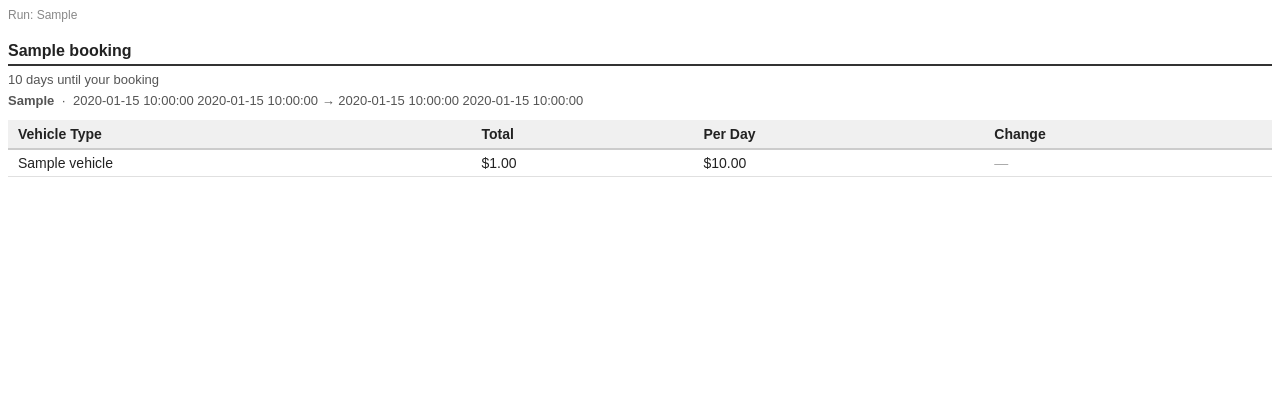
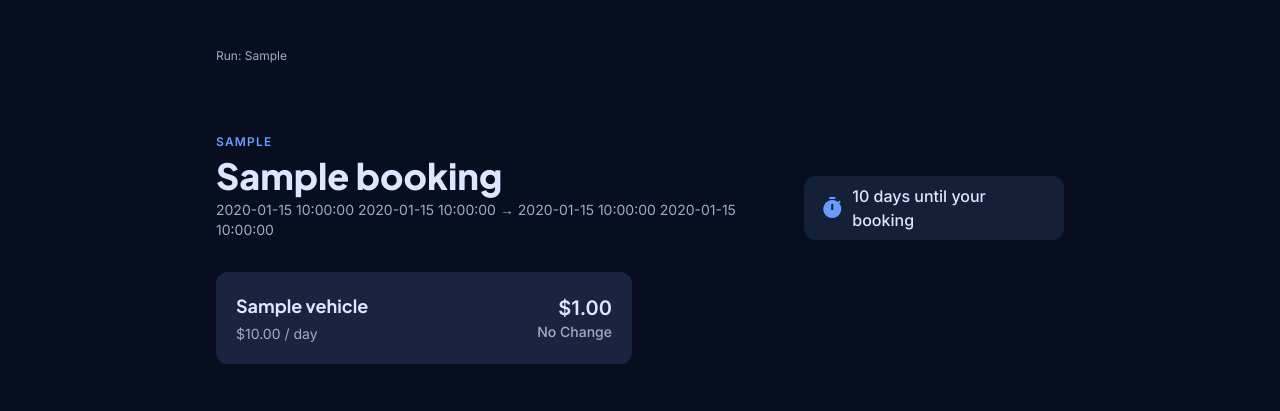
Before and after one commit to jsonify/car-tracker, a Python web app: template src/car_tracker/templates/email_success.html in a window 1280 px wide. Shown: the top 411 px of the page. Run offline with Jinja, Linux system fonts and the light colour scheme; the template is opened without the code that fills it: most values are stand-ins (such as "Sample title", 1, 10 or a date in 2020); some libraries are stand-ins or nearby versions.

Commit message:
feat(email): replace table layout with card-based booking UI
Redesign email_success.html to use a modern dark-themed card layout with Tailwind CSS, replacing the plain HTML table with individual vehicle cards, a hero summary card showing holding vs. best price, and Material Symbols icons.

Co-Authored-By: Claude Sonnet 4.6 <noreply@anthropic.com>

```diff
--- a/src/car_tracker/templates/email_success.html
+++ b/src/car_tracker/templates/email_success.html
@@ -1,98 +1,202 @@
 <!DOCTYPE html>
-<html lang="en">
+<html class="dark" lang="en">
 <head>
 <meta charset="UTF-8">
+<meta content="width=device-width, initial-scale=1.0" name="viewport"/>
+<title>Nocturnal Navigator | Price Intelligence</title>
+<script src="https://cdn.tailwindcss.com?plugins=forms,container-queries"></script>
+<link href="https://fonts.googleapis.com/css2?family=Plus+Jakarta+Sans:wght@400;500;600;700;800&family=Inter:wght@400;500;600&display=swap" rel="stylesheet"/>
+<link href="https://fonts.googleapis.com/css2?family=Material+Symbols+Outlined:wght,FILL@100..700,0..1&display=swap" rel="stylesheet"/>
+<script id="tailwind-config">
+  tailwind.config = {
+    darkMode: "class",
+    theme: {
+      extend: {
+        colors: {
+          "on-surface-variant": "#a3aac4",
+          "surface-container-high": "#141f38",
+          "surface-container-lowest": "#000000",
+          "on-primary-fixed": "#00452d",
+          "tertiary-fixed-dim": "#ff7986",
+          "surface-container": "#0f1930",
+          "primary": "#69f6b8",
+          "secondary-container": "#005ac2",
+          "on-surface": "#dee5ff",
+          "surface-container-low": "#091328",
+          "surface-bright": "#1f2b49",
+          "background": "#060e20",
+          "on-secondary": "#001e4a",
+          "on-primary-container": "#002919",
+          "primary-fixed": "#69f6b8",
+          "secondary": "#699cff",
+          "surface-tint": "#69f6b8",
+          "on-background": "#dee5ff",
+          "surface-variant": "#192540",
+          "on-primary-fixed-variant": "#006544",
+          "tertiary-container": "#fc4563",
+          "tertiary-dim": "#ff6f7e",
+          "on-error": "#490006",
+          "on-error-container": "#ffa8a3",
+          "inverse-surface": "#faf8ff",
+          "on-tertiary": "#490010",
+          "secondary-fixed": "#bfd1ff",
+          "secondary-fixed-dim": "#a9c4ff",
+          "inverse-primary": "#006d4a",
+          "surface": "#060e20",
+          "on-tertiary-container": "#100001",
+          "on-tertiary-fixed": "#39000b",
+          "surface-dim": "#060e20",
+          "surface-container-highest": "#192540",
+          "secondary-dim": "#699cff",
+          "tertiary-fixed": "#ff9099",
+          "primary-dim": "#58e7ab",
+          "inverse-on-surface": "#4d556b",
+          "tertiary": "#ff6f7e",
+          "outline": "#6d758c",
+          "outline-variant": "#40485d",
+          "primary-fixed-dim": "#58e7ab",
+          "error-dim": "#d7383b",
+          "on-secondary-fixed": "#003271",
+          "primary-container": "#06b77f",
+          "error": "#ff716c",
+          "error-container": "#9f0519",
+          "on-primary": "#005a3c",
+          "on-tertiary-fixed-variant": "#780021",
+          "on-secondary-fixed-variant": "#004da8",
+          "on-secondary-container": "#f7f7ff"
+        },
+        fontFamily: {
+          "headline": ["Plus Jakarta Sans"],
+          "body": ["Inter"],
+          "label": ["Inter"]
+        },
+        borderRadius: { "DEFAULT": "0.25rem", "lg": "0.5rem", "xl": "0.75rem", "full": "9999px" },
+      },
+    },
+  }
+</script>
 <style>
-  body { font-family: Arial, sans-serif; font-size: 14px; color: #222; }
-  table { border-collapse: collapse; width: 100%; margin-bottom: 24px; }
-  th { background: #f0f0f0; text-align: left; padding: 6px 10px; border-bottom: 2px solid #ccc; }
-  td { padding: 5px 10px; border-bottom: 1px solid #e0e0e0; }
-  .up   { color: #c0392b; }
-  .down { color: #27ae60; }
-  .new  { color: #7f8c8d; font-style: italic; }
-  .dash { color: #aaa; }
-  .booking-section { margin-bottom: 32px; }
-  .booking-header { font-size: 16px; font-weight: bold; margin-bottom: 6px; border-bottom: 2px solid #333; padding-bottom: 4px; }
-  .countdown { font-size: 13px; color: #555; margin-top: 4px; margin-bottom: 6px; }
-  .params { margin-bottom: 12px; font-size: 13px; color: #555; }
-  .holding { margin-bottom: 14px; font-size: 14px; padding: 8px 12px; border-radius: 4px; }
-  .holding-savings { background: #eafaf1; border-left: 4px solid #27ae60; }
-  .holding-ahead   { background: #fef9e7; border-left: 4px solid #f39c12; }
-  .savings-amt { color: #27ae60; font-weight: bold; }
-  .ahead-amt   { color: #e67e22; font-weight: bold; }
-  .run-ts { font-size: 12px; color: #888; margin-bottom: 20px; }
-  .holding-row-savings { background: #eafaf1; }
-  .holding-row-ahead   { background: #fef9e7; }
+  .glass-card {
+    background: rgba(25, 37, 64, 0.4);
+    backdrop-filter: blur(20px);
+    -webkit-backdrop-filter: blur(20px);
+  }
+  .material-symbols-outlined {
+    font-variation-settings: 'FILL' 0, 'wght' 400, 'GRAD' 0, 'opsz' 24;
+    vertical-align: middle;
+  }
 </style>
 </head>
-<body>
-<div class="run-ts">Run: {{ run_ts }}</div>
-{% for section in sections %}
-<div class="booking-section">
-  <div class="booking-header">{{ section.booking.name }}</div>
-  {% if section.countdown_days > 0 %}<div class="countdown">{{ section.countdown_days }} days until your booking</div>{% elif section.countdown_days == 0 %}<div class="countdown">Today is your booking day!</div>{% endif %}
-  <div class="params">
-    <strong>{{ section.booking.pickup_location }}</strong> &nbsp;·&nbsp;
-    {{ section.booking.pickup_date }} {{ section.booking.pickup_time }} → {{ section.booking.dropoff_date }} {{ section.booking.dropoff_time }}
-  </div>
-  {% if section.holding_summary %}
-    {% if section.holding_summary.is_savings %}
-    <div class="holding holding-savings">
-      Your holding price: ${{ "%.2f"|format(section.holding_summary.holding_price) }} &nbsp;·&nbsp;
-      Best current price: ${{ "%.2f"|format(section.holding_summary.best_price) }} &nbsp;·&nbsp;
-      <span class="savings-amt">Savings: ${{ "%.2f"|format(section.holding_summary.savings) }}</span>
+<body class="bg-background text-on-background font-body antialiased">
+
+<main class="max-w-4xl mx-auto px-6 py-12 space-y-16">
+
+  <div class="run-ts text-xs text-on-surface-variant font-label mb-2">Run: {{ run_ts }}</div>
+
+  {% for section in sections %}
+  <section class="space-y-8">
+
+    <!-- Section Header -->
+    <div class="flex flex-col md:flex-row md:items-end justify-between gap-4">
+      <div>
+        <span class="text-secondary font-label uppercase tracking-widest text-xs font-semibold">{{ section.booking.pickup_location }}</span>
+        <h2 class="text-4xl font-headline font-extrabold text-on-background mt-1">{{ section.booking.name }}</h2>
+        <p class="text-on-surface-variant text-sm mt-1">
+          {{ section.booking.pickup_date }} {{ section.booking.pickup_time }} &rarr; {{ section.booking.dropoff_date }} {{ section.booking.dropoff_time }}
+        </p>
+      </div>
+      {% if section.countdown_days > 0 %}
+      <div class="bg-surface-container-high px-4 py-2 rounded-xl flex items-center gap-2">
+        <span class="material-symbols-outlined text-secondary" style="font-variation-settings: 'FILL' 1;">timer</span>
+        <span class="font-medium text-on-surface">{{ section.countdown_days }} days until your booking</span>
+      </div>
+      {% elif section.countdown_days == 0 %}
+      <div class="bg-surface-container-high px-4 py-2 rounded-xl flex items-center gap-2">
+        <span class="material-symbols-outlined text-primary" style="font-variation-settings: 'FILL' 1;">event_available</span>
+        <span class="font-medium text-on-surface">Today is your booking day!</span>
+      </div>
+      {% endif %}
     </div>
-    {% else %}
-    <div class="holding holding-ahead">
-      Your holding price: ${{ "%.2f"|format(section.holding_summary.holding_price) }} &nbsp;·&nbsp;
-      Best current price: ${{ "%.2f"|format(section.holding_summary.best_price) }} &nbsp;·&nbsp;
-      <span class="ahead-amt">You're ahead by ${{ "%.2f"|format(section.holding_summary.savings) }} — keep your booking</span>
+
+    {% if section.holding_summary %}
+    <!-- Hero Summary Card -->
+    <div class="glass-card p-8 rounded-[2rem] border border-outline-variant/15 relative overflow-hidden">
+      <div class="absolute top-0 right-0 w-64 h-64 bg-primary/10 blur-[100px] -mr-32 -mt-32"></div>
+      <div class="relative z-10 grid md:grid-cols-2 gap-8 items-center">
+        <div class="space-y-6">
+          <div class="space-y-1">
+            <p class="text-on-surface-variant font-label text-sm uppercase tracking-wider">Your holding price</p>
+            <p class="text-5xl font-headline font-extrabold text-on-background">${{ "%.2f"|format(section.holding_summary.holding_price) }}</p>
+          </div>
+          <div class="space-y-1">
+            <p class="text-on-surface-variant font-label text-sm uppercase tracking-wider">Best current price</p>
+            <p class="text-3xl font-headline font-bold text-on-surface-variant opacity-60">${{ "%.2f"|format(section.holding_summary.best_price) }}</p>
+          </div>
+        </div>
+        {% if section.holding_summary.is_savings %}
+        <div class="bg-primary/10 border border-primary/20 p-6 rounded-2xl space-y-3">
+          <div class="flex items-center gap-3 text-primary">
+            <span class="material-symbols-outlined text-3xl" style="font-variation-settings: 'FILL' 1;">verified</span>
+            <span class="text-xl font-bold font-headline">Holding Saves You Money</span>
+          </div>
+          <p class="text-lg leading-relaxed text-on-surface">You're saving <span class="text-primary font-bold">${{ "%.2f"|format(section.holding_summary.savings) }}</span> — your current booking is the best option.</p>
+        </div>
+        {% else %}
+        <div class="bg-tertiary/10 border border-tertiary/20 p-6 rounded-2xl space-y-3">
+          <div class="flex items-center gap-3 text-tertiary">
+            <span class="material-symbols-outlined text-3xl" style="font-variation-settings: 'FILL' 1;">warning</span>
+            <span class="text-xl font-bold font-headline">Market Moved Against You</span>
+          </div>
+          <p class="text-lg leading-relaxed text-on-surface">You're ahead by <span class="text-tertiary font-bold">${{ "%.2f"|format(section.holding_summary.savings) }}</span> — keep your current booking for now.</p>
+        </div>
+        {% endif %}
+      </div>
     </div>
     {% endif %}
-  {% endif %}
-  <table>
-    <thead>
-      <tr>
-        <th>Vehicle Type</th>
-        <th>Total</th>
-        <th>Per Day</th>
-        <th>Change</th>
-      </tr>
-    </thead>
-    <tbody>
+
+    <!-- Vehicle Cards Grid -->
+    <div class="grid grid-cols-1 md:grid-cols-2 gap-4">
       {% for v in section.vehicles %}
-      {% set is_holding_row = section.booking.holding_vehicle_type == v.name %}
-      {% if is_holding_row and section.holding_summary %}
-        {% if section.holding_summary.is_savings %}
-          {% set row_class = "holding-row-savings" %}
-        {% else %}
-          {% set row_class = "holding-row-ahead" %}
-        {% endif %}
-      {% else %}
-        {% set row_class = "" %}
-      {% endif %}
-      <tr class="{{ row_class }}">
-        <td>{{ v.name }}</td>
-        <td>${{ "%.2f"|format(v.total_price) }}</td>
-        <td>${{ "%.2f"|format(v.price_per_day) }}</td>
-        <td>
+      {% set is_holding = section.booking.holding_vehicle_type == v.name %}
+      <div class="bg-surface-container-highest p-5 rounded-xl flex justify-between items-center hover:bg-surface-bright transition-colors{% if is_holding %} border-2 border-primary/20{% endif %}">
+        <div class="space-y-1">
+          <div class="flex items-center gap-2">
+            <h4 class="text-lg font-bold font-headline">{{ v.name }}</h4>
+            {% if is_holding %}
+            <span class="bg-primary-container text-on-primary-container text-[10px] px-2 py-0.5 rounded-full font-bold uppercase">Holding</span>
+            {% endif %}
+          </div>
+          <div class="flex items-center gap-2">
+            <span class="text-on-surface-variant text-sm">${{ "%.2f"|format(v.price_per_day) }} / day</span>
+          </div>
+        </div>
+        <div class="text-right">
+          <div class="text-xl font-extrabold{% if is_holding and section.holding_summary and section.holding_summary.is_savings %} text-primary{% endif %}">${{ "%.2f"|format(v.total_price) }}</div>
           {% if v.is_new %}
-            <span class="new">New</span>
+            <div class="text-on-surface-variant text-sm font-medium italic">New</div>
           {% elif v.delta is none %}
-            <span class="dash">—</span>
+            <div class="text-on-surface-variant text-sm font-medium">No Change</div>
           {% elif v.delta > 0 %}
-            <span class="up">▲ ${{ "%.2f"|format(v.delta) }}</span>
+            <div class="flex items-center justify-end gap-1 text-tertiary text-sm font-bold">
+              <span class="material-symbols-outlined text-sm">trending_up</span>
+              <span>+${{ "%.2f"|format(v.delta) }}</span>
+            </div>
           {% elif v.delta < 0 %}
-            <span class="down">▼ ${{ "%.2f"|format(v.delta | abs) }}</span>
+            <div class="flex items-center justify-end gap-1 text-primary text-sm font-bold">
+              <span class="material-symbols-outlined text-sm">trending_down</span>
+              <span>-${{ "%.2f"|format(v.delta | abs) }}</span>
+            </div>
           {% else %}
-            <span class="dash">—</span>
+            <div class="text-on-surface-variant text-sm font-medium">No Change</div>
           {% endif %}
-        </td>
-      </tr>
+        </div>
+      </div>
       {% endfor %}
-    </tbody>
-  </table>
-</div>
-{% endfor %}
+    </div>
+
+  </section>
+  {% endfor %}
+
+</main>
 </body>
 </html>
```
